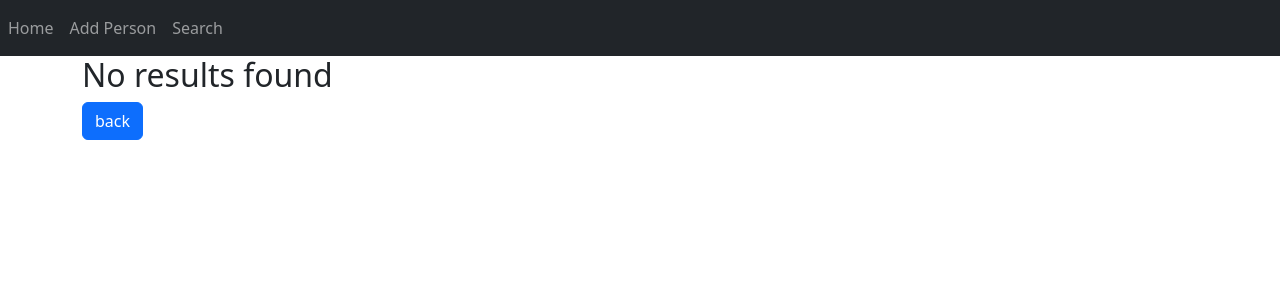
After one commit to nuuenkdaniel/PhoneDirectory, a Flask app: page /results in a window 1280 px wide. The commit adds this page. Shown: the top 300 px of the page. Run offline with Flask 3, Linux system fonts and the light colour scheme; parts of the project's set-up code (start-up, migrations or seed data) failed here and were passed over; some libraries are stand-ins or nearby versions.

Commit message:
made toggleable filters

```diff
--- a/website/templates/add_person.html
+++ b/website/templates/add_person.html
@@ -4,7 +4,7 @@
 
 {% block content %}
 <form method="POST">
-    <h3 align="center">Add Person</h3>
+    <h3 class="text-center">Add Person</h3>
     <div class="form-group">
         <label for="name">Name*</label>
         <input type="text" class="form-control" id="name" name="name" placeholder="Enter a name" required/>
@@ -19,7 +19,7 @@
         <label for="state">State</label>
         <input type="text" class="form-control" id="state" name="state" placeholder="Enter the state"/>
         <label for="zip">Zip</label>
-        <input type="text" class="form-control" id="zip" name="zip" placeholder="Enter the zipcode"/>
+        <input type="number" class="form-control" id="zip" name="zip" placeholder="Enter the zipcode"/>
     </div>
     <br/>
     <button type="submit" class="btn btn-primary">Submit</button>
--- /dev/null
+++ b/website/templates/results.html
@@ -0,0 +1,8 @@
+{% extends "base.html" %}
+
+{% block title %}Results{% endblock %}
+
+{% block content %}
+<h2>No results found</h2>
+<a href="/search" class="btn btn-primary float-left" role="button">back</a>
+{% endblock %}
--- a/website/templates/search.html
+++ b/website/templates/search.html
@@ -4,8 +4,8 @@
 
 {% block content %}
 <script src="../static/search.js"></script>
-<form method="GET">
-    <h3 align="center">Search</h3>
+<form method="POST">
+    <h3 class="text-center">Search</h3>
     <div id="filterOptions" class="btn-group" role="group">
         <input type="checkbox" class="btn-check" id="name-filter" checked autocomplete="off">
         <label class="btn btn-outline-primary" for="name-filter">Name</label>
--- a/website/views.py
+++ b/website/views.py
@@ -1,31 +1,42 @@
-from flask import Blueprint, render_template, request
+from flask import Blueprint, render_template, request, redirect, url_for
 
-views = Blueprint('views',__name__)
+views = Blueprint("views",__name__)
 
 @views.route('/')
 def home():
     from website.database import search
-    print(search(["address"],["name"],["Daniel Lew"]))
+    # print(search(["address"],["name"],["Daniel Lew"]))
     return render_template("home.html")
 
-@views.route('/add-person', methods=['GET','POST'])
+@views.route("/add-person", methods=["GET","POST"])
 def add_person():
-    if request.method == 'POST':
+    if request.method == "POST":
         from website.database import add_person
-        email = request.form.get('email')
-        name = request.form.get('name')
-        phone_number = request.form.get('phone_number')
-        street_address = request.form.get('street_address')
-        city = request.form.get('city')
-        state = request.form.get('state')
-        zipcode = request.form.get('zip')
+        email = request.form.get("email")
+        name = request.form.get("name")
+        phone_number = request.form.get("phone_number")
+        street_address = request.form.get("street_address")
+        city = request.form.get("city")
+        state = request.form.get("state")
+        zipcode = request.form.get("zip")
         add_person(name,phone_number,street_address,city,state,zipcode,email)
 
     return render_template("add_person.html")
 
-@views.route('/search', methods=['GET','POST'])
-def search_by_name():
-    if request.method == 'POST':
+@views.route("/search", methods=["GET","POST"])
+def search():
+    if request.method == "POST":
         from website.database import search
-        request.form.get()
+        name = request.form.get("name")
+        email = request.form.get("email")
+        phone_number = request.form.get("number")
+        street_address = request.form.get("street-address")
+        city = request.form.get("city")
+        state = request.form.get("state")
+        zipcode = request.form.get("zip")
+        return redirect(url_for("views.results"))
     return render_template("search.html")
+
+@views.route("/results")
+def results():
+    return render_template("results.html")
```
Also changed, not shown: website/static/search.js (+13 -13 lines), website/static/style.css (added).
